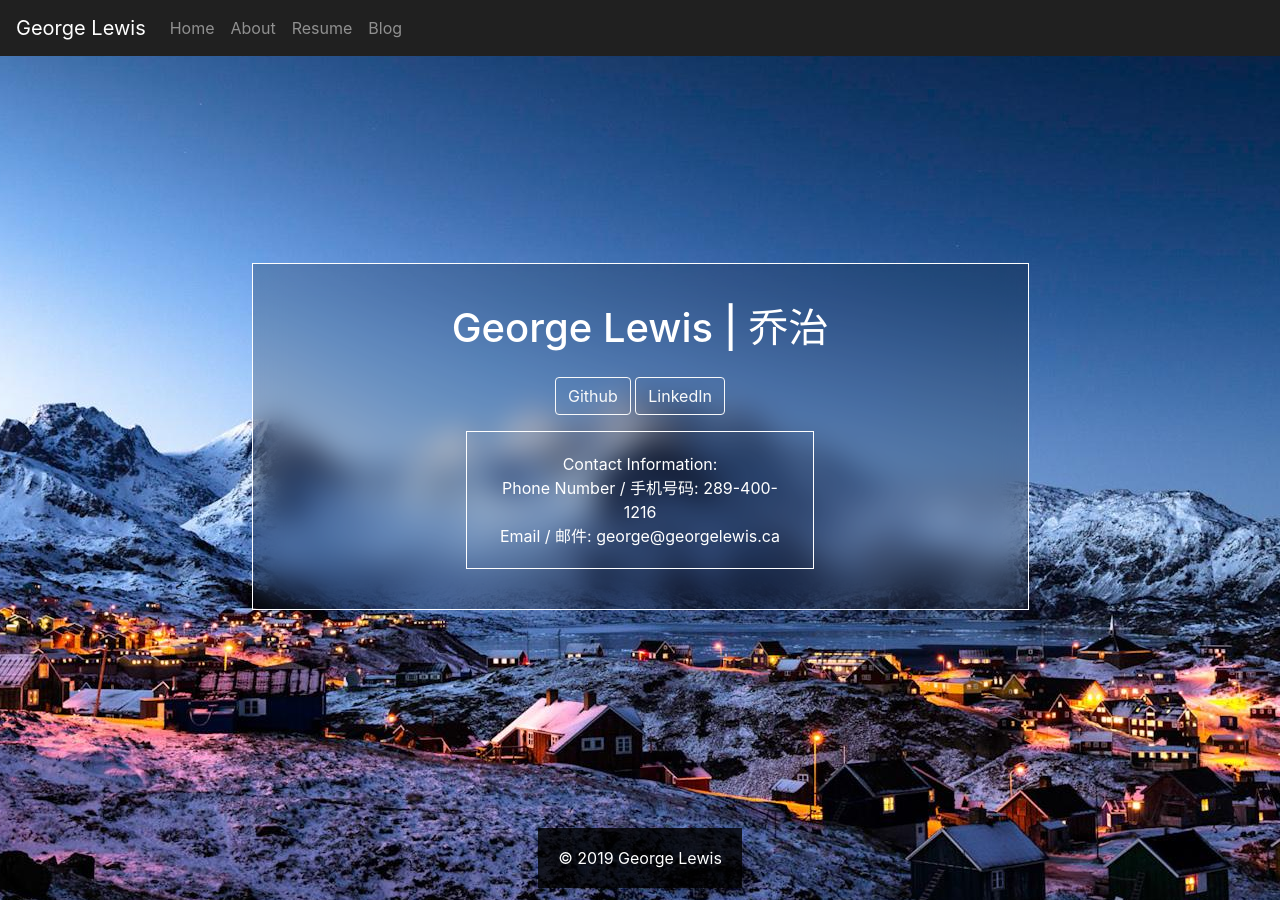
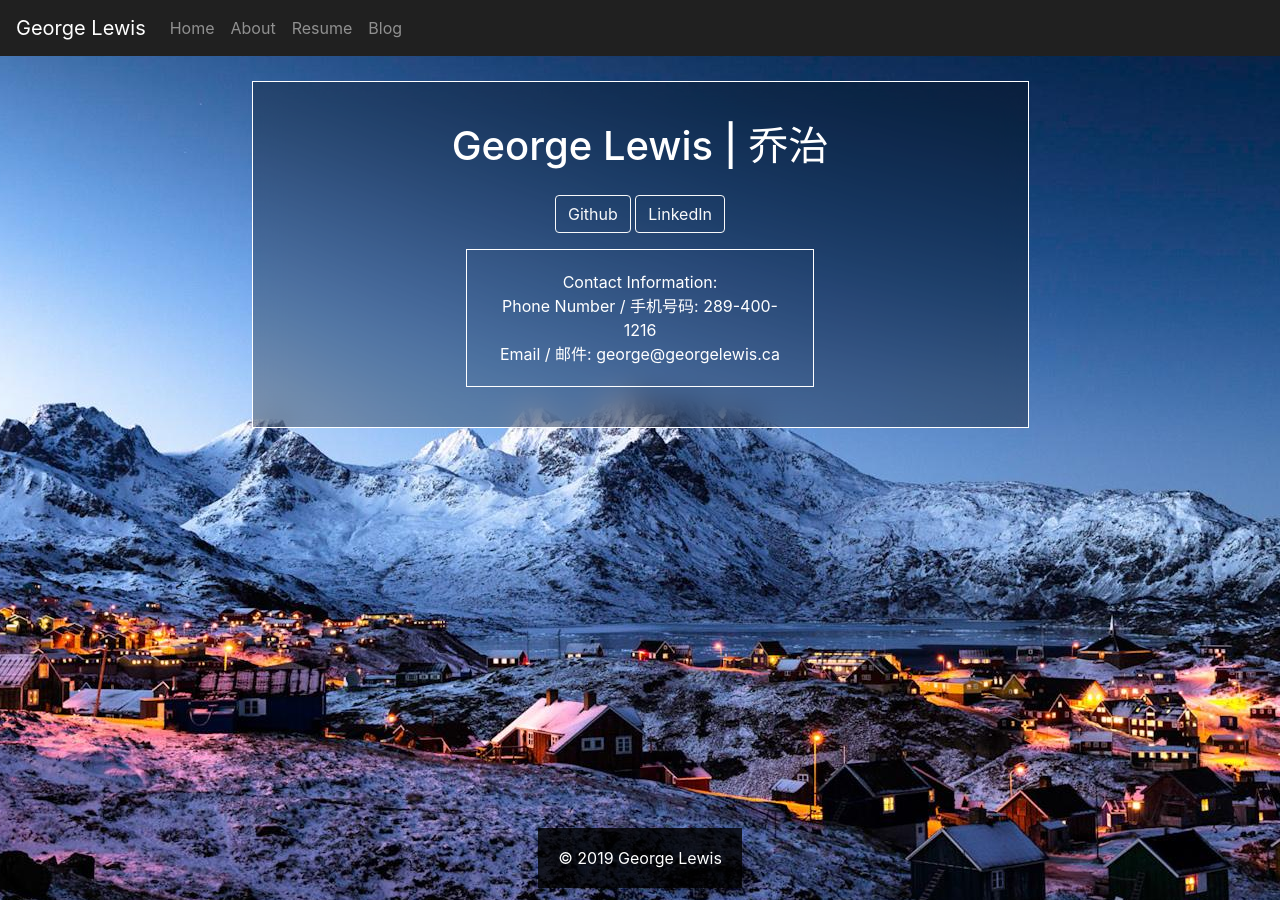
Before and after one commit to George-lewis/george-lewis.github.io, a Jekyll site: the page built from index.markdown, in a window 1280 px wide. Built offline with Jekyll 4.4.1, drawn with Linux system fonts in a browser that asks for light colours.

Commit message:
Create temporary fix for content height issues

```diff
--- a/_pages/blog.html
+++ b/_pages/blog.html
@@ -8,6 +8,6 @@ order: 4
 {% for post in site.posts %}
 
 <a class="btn btn-outline-light post-title" href="{{ post.url }}">{{ post.title }}</a>
-	<p>"{{ post.excerpt }}"</p>
+	<!--<p>"{{ post.excerpt }}"</p>-->
 
 {% endfor %}
--- a/_sass/_base.scss
+++ b/_sass/_base.scss
@@ -40,8 +40,17 @@ footer {
     padding: 20px;
 }
 
+/*
+Note regarding centering of #content:
+- In order for #content to be centered:
+    - #content needs align-self:center
+    - #outercontainer needs to span the entire height
+        - height:100%
+        - The problem is that this fixes the height and means that it wont expand when the height of content exceeds that of the window
+        - Which is why its removed for now
+*/
+
 #outercontainer {
-    height:100%;
     display:flex;
     justify-content: center;
 }
@@ -49,11 +58,11 @@ footer {
 #content {
 	border: 1px solid white;
     padding: 40px;
-    align-self: center;
     width: 100%;
-    background-color: rgba(0,0,0,0.2);
+    background-color: rgba(0,0,0,0.3);
     backdrop-filter: blur(15px);
     text-align: center;
+    margin-top: 25px;
 }
 
 #content > h1 {
```
